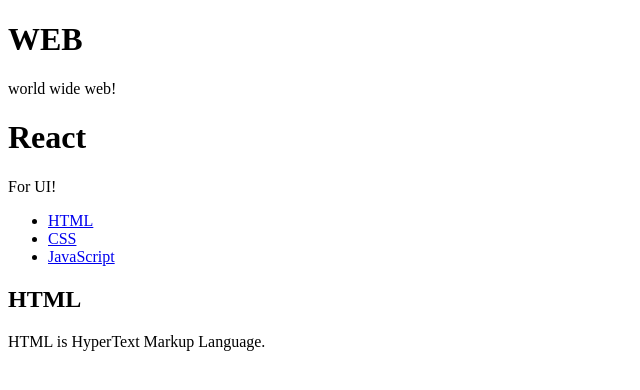
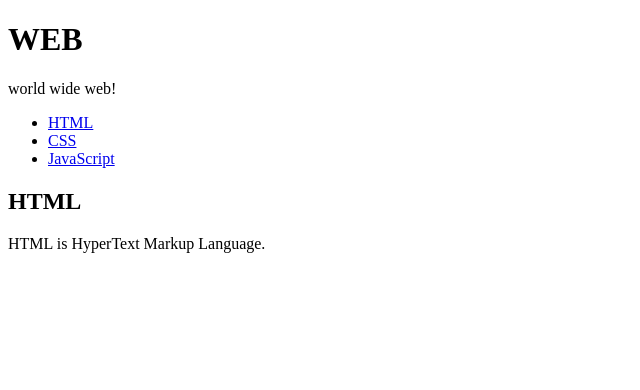
Before and after one commit to mireyhgnay/life-coding-react, a React (Create React App) app in the folder react-app/: page / in a window 1280 px wide. Shown: the top 390 px of the page, without its empty margins (0-640 px from the left). Built offline with nearby package versions, Linux system fonts and the light colour scheme.

Commit message:
Feat: 컴포넌트 파일 분리하기

```diff
--- a/react-app/src/App.js
+++ b/react-app/src/App.js
@@ -1,52 +1,21 @@
-import React, { Component } from 'react';
-import './App.css';
-
-class Subject extends Component {
-	render() {
-		return (
-			<header>
-				<h1>{this.props.title}</h1>
-				{this.props.sub}
-			</header>
-		)
-	}
-}
-
-class TOC extends Component {
-	render() {
-		return (
-			<nav>
-				<ul>
-					<li><a href="#">HTML</a></li>
-					<li><a href="#">CSS</a></li>
-					<li><a href="#">JavaScript</a></li>
-				</ul>
-			</nav>
-		)
-	}
-}
-
-class Content extends Component {
-	render() {
-		return (
-			<article>
-				<h2>{this.props.title}</h2>
-				{this.props.desc}
-			</article>
-		)
-	}
-}
+import React, { Component } from "react";
+import TOC from "./components/TOC";
+import Subject from "./components/Subject";
+import Content from "./components/Content";
+import "./App.css";
 
 class App extends Component {
   render() {
     return (
       <div className="App">
         <Subject title="WEB" sub="world wide web!"></Subject>
-					<Subject title="React" sub="For UI!"></Subject>
         <TOC></TOC>
-					<Content title="HTML" desc="HTML is HyperText Markup Language."></Content>
+        <Content
+          title="HTML"
+          desc="HTML is HyperText Markup Language."
+        ></Content>
       </div>
-		)
+    );
   }
 }
 
--- /dev/null
+++ b/react-app/src/components/Content.js
@@ -0,0 +1,14 @@
+import React, { Component } from 'react';
+
+class Content extends Component {
+	render() {
+		return (
+			<article>
+				<h2>{this.props.title}</h2>
+				{this.props.desc}
+			</article>
+		)
+	}
+}
+
+export default Content;
--- /dev/null
+++ b/react-app/src/components/Subject.js
@@ -0,0 +1,14 @@
+import React, { Component } from 'react';
+
+class Subject extends Component {
+	render() {
+		return (
+			<header>
+				<h1>{this.props.title}</h1>
+				{this.props.sub}
+			</header>
+		)
+	}
+}
+
+export default Subject;
--- /dev/null
+++ b/react-app/src/components/TOC.js
@@ -0,0 +1,17 @@
+import React, { Component } from 'react';
+
+class TOC extends Component {
+	render() {
+		return (
+			<nav>
+				<ul>
+					<li><a href="#">HTML</a></li>
+					<li><a href="#">CSS</a></li>
+					<li><a href="#">JavaScript</a></li>
+				</ul>
+			</nav>
+		)
+	}
+}
+
+export default TOC;
```
Also changed, not shown: 2 other files (tests, documents, lock files or other folders). Lines whose indentation alone changed are shown as unchanged.
